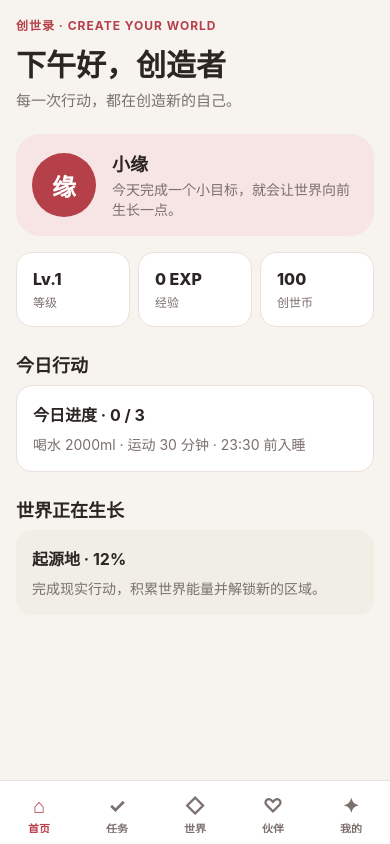
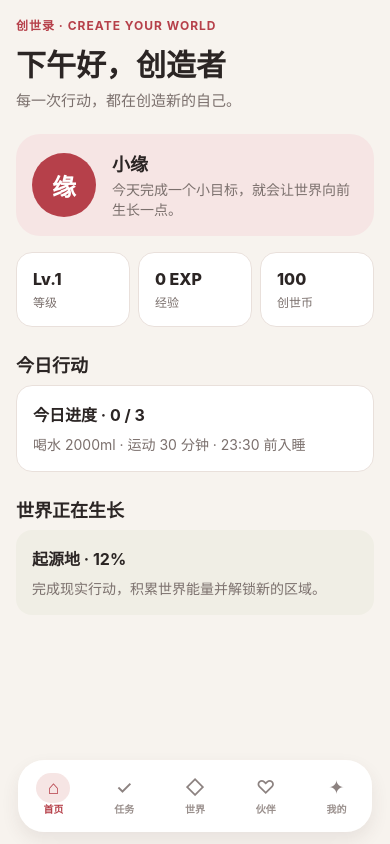
Before and after one commit to xinliucn/genesis-mobile, a React Native app: screen / in a window 390 px wide. Built offline with nearby package versions, Linux system fonts and the light colour scheme.

Commit message:
refine: redesign bottom navigation

```diff
--- a/src/app/navigation/AppNavigator.tsx
+++ b/src/app/navigation/AppNavigator.tsx
@@ -1,11 +1,11 @@
+import { createBottomTabNavigator } from '@react-navigation/bottom-tabs';
 import { NavigationContainer } from '@react-navigation/native';
-import { createBottomTabNavigator } from '@react-navigation/bottom-tabs';
-import { Text } from 'react-native';
+import { StyleSheet, Text, View } from 'react-native';
+import { CompanionScreen } from '../../features/companion/CompanionScreen';
 import { HomeScreen } from '../../features/home/HomeScreen';
+import { ProfileScreen } from '../../features/profile/ProfileScreen';
 import { TaskScreen } from '../../features/task/TaskScreen';
 import { WorldScreen } from '../../features/world/WorldScreen';
-import { CompanionScreen } from '../../features/companion/CompanionScreen';
-import { ProfileScreen } from '../../features/profile/ProfileScreen';
 import { colors } from '../theme/theme';
 
 export type MainTabParamList = {
@@ -26,6 +26,14 @@ const tabMeta: Record<keyof MainTabParamList, { label: string; icon: string }> =
   Profile: { label: '我的', icon: '✦' },
 };
 
+function TabIcon({ icon, focused }: { icon: string; focused: boolean }) {
+  return (
+    <View style={[styles.iconWrap, focused && styles.iconWrapActive]}>
+      <Text style={[styles.icon, focused && styles.iconActive]}>{icon}</Text>
+    </View>
+  );
+}
+
 export function AppNavigator() {
   return (
     <NavigationContainer>
@@ -33,22 +41,17 @@ export function AppNavigator() {
         screenOptions={({ route }) => ({
           headerShown: false,
           tabBarActiveTintColor: colors.primary,
-          tabBarInactiveTintColor: colors.textSecondary,
-          tabBarStyle: {
-            backgroundColor: colors.surface,
-            borderTopColor: colors.border,
-            height: 64,
-            paddingTop: 6,
-            paddingBottom: 6,
-          },
-          tabBarLabelStyle: { fontSize: 11, fontWeight: '600' },
+          tabBarInactiveTintColor: '#9A908D',
+          tabBarHideOnKeyboard: true,
+          tabBarStyle: styles.tabBar,
+          tabBarItemStyle: styles.tabItem,
+          tabBarLabelStyle: styles.label,
           tabBarLabel: tabMeta[route.name].label,
-          tabBarIcon: ({ color }) => (
-            <Text style={{ color, fontSize: 20, fontWeight: '700' }}>
-              {tabMeta[route.name].icon}
-            </Text>
+          tabBarIcon: ({ focused }) => (
+            <TabIcon icon={tabMeta[route.name].icon} focused={focused} />
           ),
-        })}>
+        })}
+      >
         <Tab.Screen name="Home" component={HomeScreen} />
         <Tab.Screen name="Tasks" component={TaskScreen} />
         <Tab.Screen name="World" component={WorldScreen} />
@@ -58,3 +61,52 @@ export function AppNavigator() {
     </NavigationContainer>
   );
 }
+
+const styles = StyleSheet.create({
+  tabBar: {
+    position: 'absolute',
+    left: 18,
+    right: 18,
+    bottom: 12,
+    height: 72,
+    paddingTop: 8,
+    paddingBottom: 8,
+    backgroundColor: 'rgba(255,255,255,0.97)',
+    borderTopWidth: 0,
+    borderRadius: 26,
+    shadowColor: '#493739',
+    shadowOffset: { width: 0, height: 8 },
+    shadowOpacity: 0.09,
+    shadowRadius: 18,
+    elevation: 10,
+  },
+  tabItem: {
+    paddingVertical: 1,
+  },
+  label: {
+    fontSize: 10,
+    lineHeight: 13,
+    fontWeight: '600',
+    marginTop: 1,
+  },
+  iconWrap: {
+    width: 34,
+    height: 30,
+    borderRadius: 15,
+    alignItems: 'center',
+    justifyContent: 'center',
+  },
+  iconWrapActive: {
+    backgroundColor: colors.primarySoft,
+  },
+  icon: {
+    color: '#8C8280',
+    fontSize: 19,
+    lineHeight: 22,
+    fontWeight: '500',
+  },
+  iconActive: {
+    color: colors.primary,
+    fontWeight: '800',
+  },
+});
```
